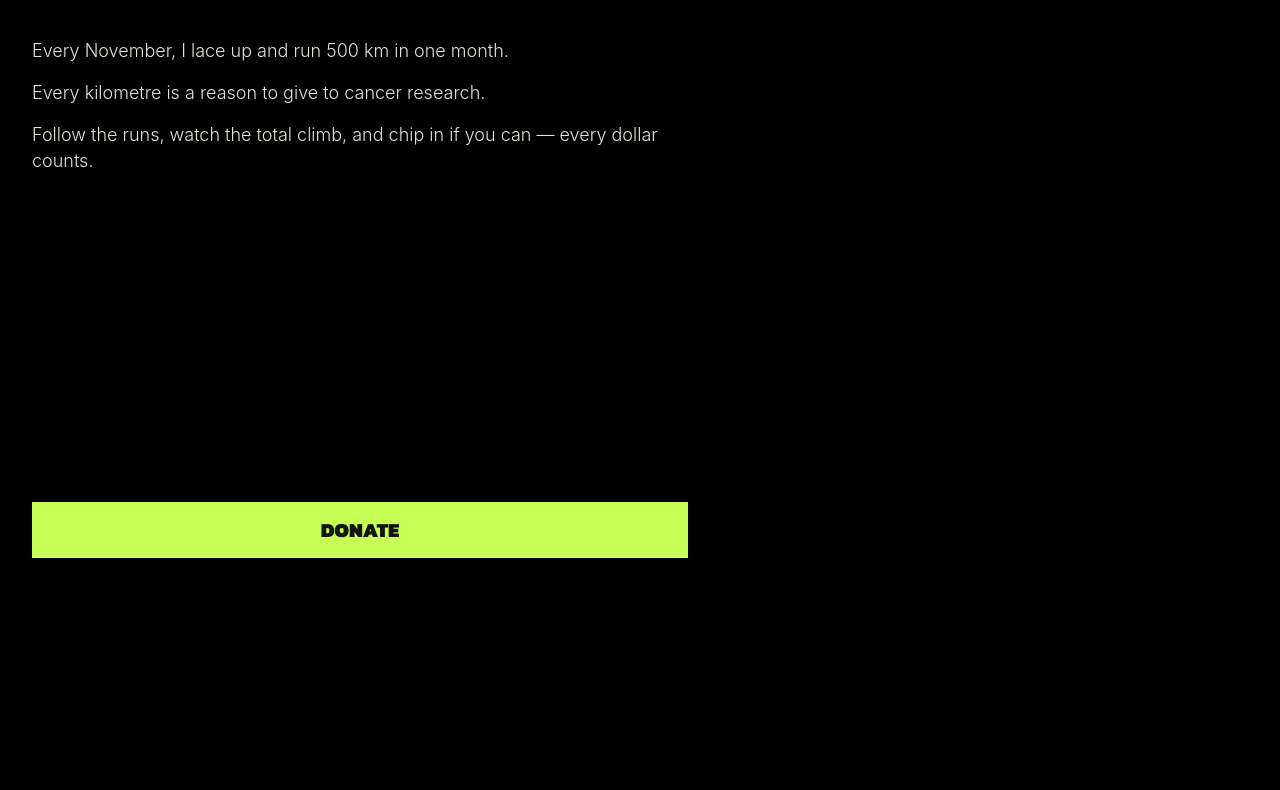
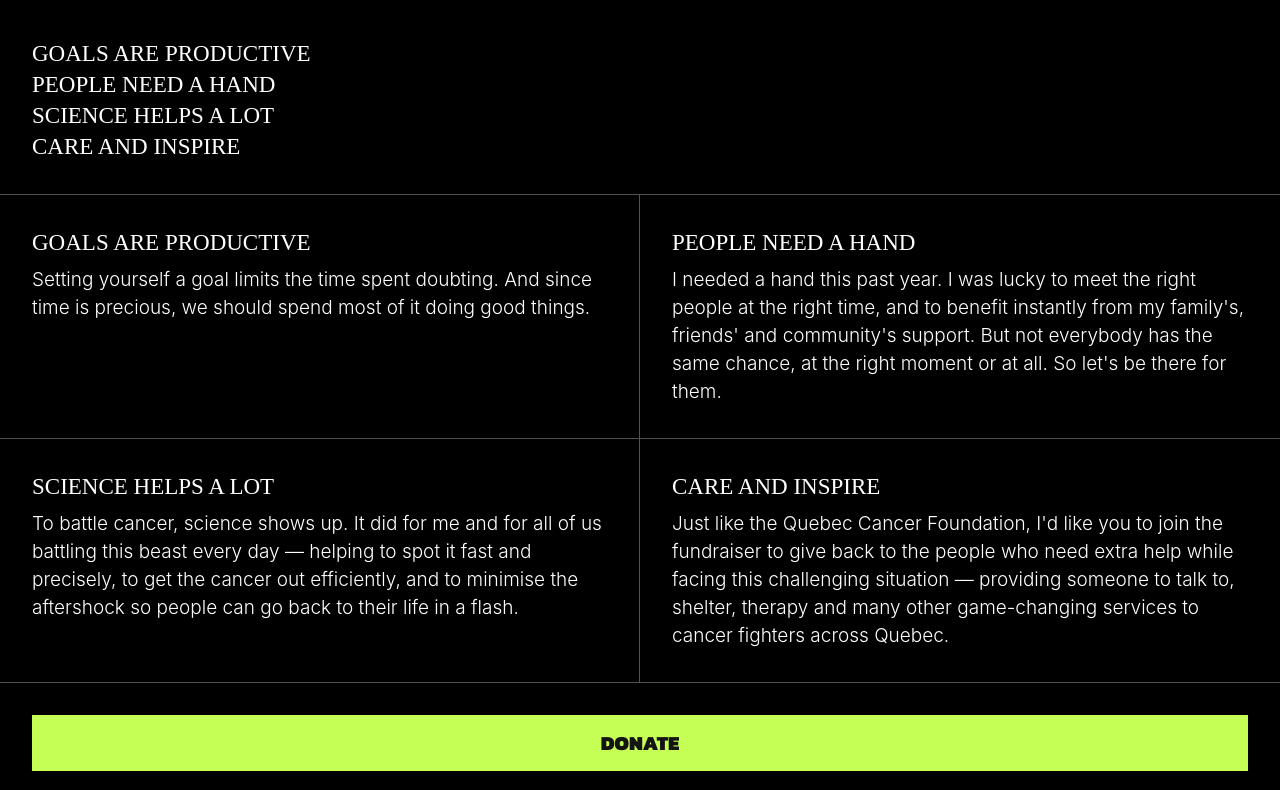
Before and after one commit to momoauxplatines/momoauxplatines.ca, a website: page fund-raise-why.html in a window 1280 px wide. Shown: the part 210-1000 px from the top of the page. Before the commit the page ends 800 px from the top, so only its background shows below. Drawn offline with Linux system fonts and the light colour scheme; a web font is replaced by a local one.

Commit message:
style(fundraise): retire le ? de Why

```diff
--- a/fund-raise-why.html
+++ b/fund-raise-why.html
@@ -12,19 +12,21 @@
 
   <link rel="preconnect" href="https://fonts.googleapis.com">
   <link rel="preconnect" href="https://fonts.gstatic.com" crossorigin>
-  <link href="https://fonts.googleapis.com/css2?family=Kanit:wght@300;400;900&family=Kalnia:wght@400;500;600&display=swap" rel="stylesheet">
+  <link href="https://fonts.googleapis.com/css2?family=Kanit:wght@400;900&family=Kalnia:wght@400;500;600;700&display=swap" rel="stylesheet">
 
   <style>
     :root {
       --bg:#000; --lime:#c5ff55;
-      --brand-30:#dee4da; --brand-80:#51534e; --brand-100:#141513;
-      --gap-8:8px; --gap-16:16px; --gap-32:32px; --gap-56:56px;
-      --font-display:'Kalnia',serif; --font-ui:'Kanit',sans-serif;
+      --brand-80:#51534e; --brand-100:#141513;
+      --gap-8:8px; --gap-32:32px; --gap-56:56px;
+      --font-display:'Kalnia',serif;
+      --font-ui:'Kanit',sans-serif;
       --font-body:-apple-system,BlinkMacSystemFont,'SF Pro Text',system-ui,'Helvetica Neue',Arial,sans-serif;
     }
     * { box-sizing:border-box; margin:0; padding:0; }
     html,body { background:var(--bg); color:#fff; overflow-x:clip; -webkit-font-smoothing:antialiased; }
     .page { min-height:100vh; min-height:100dvh; display:flex; flex-direction:column; }
+
     .site-header { position:sticky; top:0; z-index:10; display:flex; align-items:center; justify-content:space-between; height:112px; padding:var(--gap-32); background:var(--bg); }
     .hdr-back { display:flex; align-items:center; justify-content:center; width:48px; height:48px; color:#fff; }
     .hdr-logo { cursor:pointer; user-select:none; -webkit-tap-highlight-color:transparent; }
@@ -32,11 +34,33 @@
     .icon { stroke:currentColor; stroke-width:2; fill:none; stroke-linecap:round; stroke-linejoin:round; }
     .icon-back { width:28px; height:28px; }
 
-    .why-body { flex:1 1 auto; display:flex; flex-direction:column; justify-content:space-between; gap:var(--gap-56); padding:var(--gap-32); }
+    .why-intro { display:flex; flex-direction:column; gap:var(--gap-56); padding:var(--gap-32); }
     .why-title { font-family:var(--font-display); font-weight:700; font-size:39px; line-height:39px; text-transform:uppercase; }
-    .why-copy { font-family:var(--font-body); font-weight:300; font-size:18px; line-height:26px; color:var(--brand-30); display:flex; flex-direction:column; gap:var(--gap-16); }
-    .btn-donate { display:flex; align-items:center; justify-content:center; height:56px; width:100%; background:var(--lime); color:var(--brand-100); font-family:var(--font-ui); font-weight:900; font-size:20px; line-height:26px; text-transform:uppercase; text-decoration:none; }
-    @media (min-width:768px) { .why-body { max-width:720px; } .why-title { font-size:48px; line-height:48px; } }
+    .why-sub { font-family:var(--font-display); font-weight:500; font-size:23px; line-height:31px; text-transform:uppercase; }
+    .why-sub p { margin:0; }
+
+    .why-list { display:grid; grid-template-columns:1fr; border-top:0.5px solid var(--brand-80); }
+    .why-card {
+      display:flex; flex-direction:column; gap:var(--gap-8);
+      padding:var(--gap-32);
+      border-bottom:0.5px solid var(--brand-80);
+    }
+    .why-card h2 { font-family:var(--font-display); font-weight:500; font-size:23px; line-height:31px; text-transform:uppercase; color:#fff; }
+    .why-card p { font-family:var(--font-body); font-weight:300; font-size:19px; line-height:28px; color:#fff; }
+
+    .why-donate {
+      display:flex; align-items:center; justify-content:center; height:56px;
+      margin:var(--gap-32);
+      background:var(--lime); color:var(--brand-100);
+      font-family:var(--font-ui); font-weight:900; font-size:20px; line-height:26px;
+      text-transform:uppercase; text-decoration:none;
+    }
+
+    @media (min-width:768px) {
+      .why-title { font-size:48px; line-height:48px; }
+      .why-list { grid-template-columns:1fr 1fr; }
+      .why-card:nth-child(odd) { border-right:0.5px solid var(--brand-80); }
+    }
   </style>
 </head>
 <body>
@@ -50,18 +74,40 @@
       </div>
     </header>
 
-    <main class="why-body">
-      <div style="display:flex;flex-direction:column;gap:var(--gap-56);">
-        <h1 class="why-title" data-en="why?" data-fr="pourquoi?">why?</h1>
-        <div class="why-copy">
-          <!-- PLACEHOLDER — à remplacer par le vrai texte de Momo -->
-          <p data-en="Every November, I lace up and run 500 km in one month." data-fr="Chaque novembre, je chausse mes espadrilles et je cours 500 km en un mois.">Every November, I lace up and run 500 km in one month.</p>
-          <p data-en="Every kilometre is a reason to give to cancer research." data-fr="Chaque kilomètre est une raison de donner à la recherche contre le cancer.">Every kilometre is a reason to give to cancer research.</p>
-          <p data-en="Follow the runs, watch the total climb, and chip in if you can — every dollar counts." data-fr="Suis les courses, regarde le total grimper, et participe si tu peux — chaque dollar compte.">Follow the runs, watch the total climb, and chip in if you can — every dollar counts.</p>
-        </div>
+    <section class="why-intro">
+      <h1 class="why-title" data-en="why" data-fr="pourquoi">why</h1>
+      <div class="why-sub">
+        <p data-en="goals are productive" data-fr="les objectifs, ça aide">goals are productive</p>
+        <p data-en="people need a hand"   data-fr="on a tous besoin d'un coup de main">people need a hand</p>
+        <p data-en="science helps a lot"  data-fr="la science aide beaucoup">science helps a lot</p>
+        <p data-en="care and inspire"      data-fr="prendre soin et inspirer">care and inspire</p>
       </div>
-      <a class="btn-donate" href="https://gofund.me/8a19f1e06" target="_blank" rel="noopener" data-en="donate" data-fr="faire un don">donate</a>
+    </section>
+
+    <main class="why-list">
+      <article class="why-card">
+        <h2 data-en="goals are productive" data-fr="les objectifs, ça aide">goals are productive</h2>
+        <p data-en="Setting yourself a goal limits the time spent doubting. And since time is precious, we should spend most of it doing good things."
+           data-fr="Se fixer un objectif réduit le temps passé à douter. Et comme le temps est précieux, autant en passer le plus possible à faire du bien.">Setting yourself a goal limits the time spent doubting. And since time is precious, we should spend most of it doing good things.</p>
+      </article>
+      <article class="why-card">
+        <h2 data-en="people need a hand" data-fr="on a tous besoin d'un coup de main">people need a hand</h2>
+        <p data-en="I needed a hand this past year. I was lucky to meet the right people at the right time, and to benefit instantly from my family's, friends' and community's support. But not everybody has the same chance, at the right moment or at all. So let's be there for them."
+           data-fr="J'ai eu besoin d'un coup de main cette dernière année. J'ai eu la chance de rencontrer les bonnes personnes au bon moment et de recevoir aussitôt le soutien de ma famille, de mes amis et de ma communauté. Mais tout le monde n'a pas cette chance, au bon moment ou tout court. Alors soyons là pour eux.">I needed a hand this past year. I was lucky to meet the right people at the right time, and to benefit instantly from my family's, friends' and community's support. But not everybody has the same chance, at the right moment or at all. So let's be there for them.</p>
+      </article>
+      <article class="why-card">
+        <h2 data-en="science helps a lot" data-fr="la science aide beaucoup">science helps a lot</h2>
+        <p data-en="To battle cancer, science shows up. It did for me and for all of us battling this beast every day — helping to spot it fast and precisely, to get the cancer out efficiently, and to minimise the aftershock so people can go back to their life in a flash."
+           data-fr="Contre le cancer, la science répond présente. Elle l'a fait pour moi et pour nous tous qui affrontons cette bête chaque jour — en aidant à le dépister vite et avec précision, à l'enlever efficacement, et à adoucir l'après pour que les gens retrouvent leur vie au plus vite.">To battle cancer, science shows up. It did for me and for all of us battling this beast every day — helping to spot it fast and precisely, to get the cancer out efficiently, and to minimise the aftershock so people can go back to their life in a flash.</p>
+      </article>
+      <article class="why-card">
+        <h2 data-en="care and inspire" data-fr="prendre soin et inspirer">care and inspire</h2>
+        <p data-en="Just like the Quebec Cancer Foundation, I'd like you to join the fundraiser to give back to the people who need extra help while facing this challenging situation — providing someone to talk to, shelter, therapy and many other game-changing services to cancer fighters across Quebec."
+           data-fr="Comme la Fondation québécoise du cancer, j'aimerais que tu te joignes à la collecte pour redonner aux personnes qui ont besoin d'aide supplémentaire face à cette épreuve — en offrant une oreille, un hébergement, de la thérapie et bien d'autres services déterminants aux personnes touchées partout au Québec.">Just like the Quebec Cancer Foundation, I'd like you to join the fundraiser to give back to the people who need extra help while facing this challenging situation — providing someone to talk to, shelter, therapy and many other game-changing services to cancer fighters across Quebec.</p>
+      </article>
     </main>
+
+    <a class="why-donate" href="https://gofund.me/8a19f1e06" target="_blank" rel="noopener" data-en="donate" data-fr="faire un don">donate</a>
   </div>
 
   <script>
```
